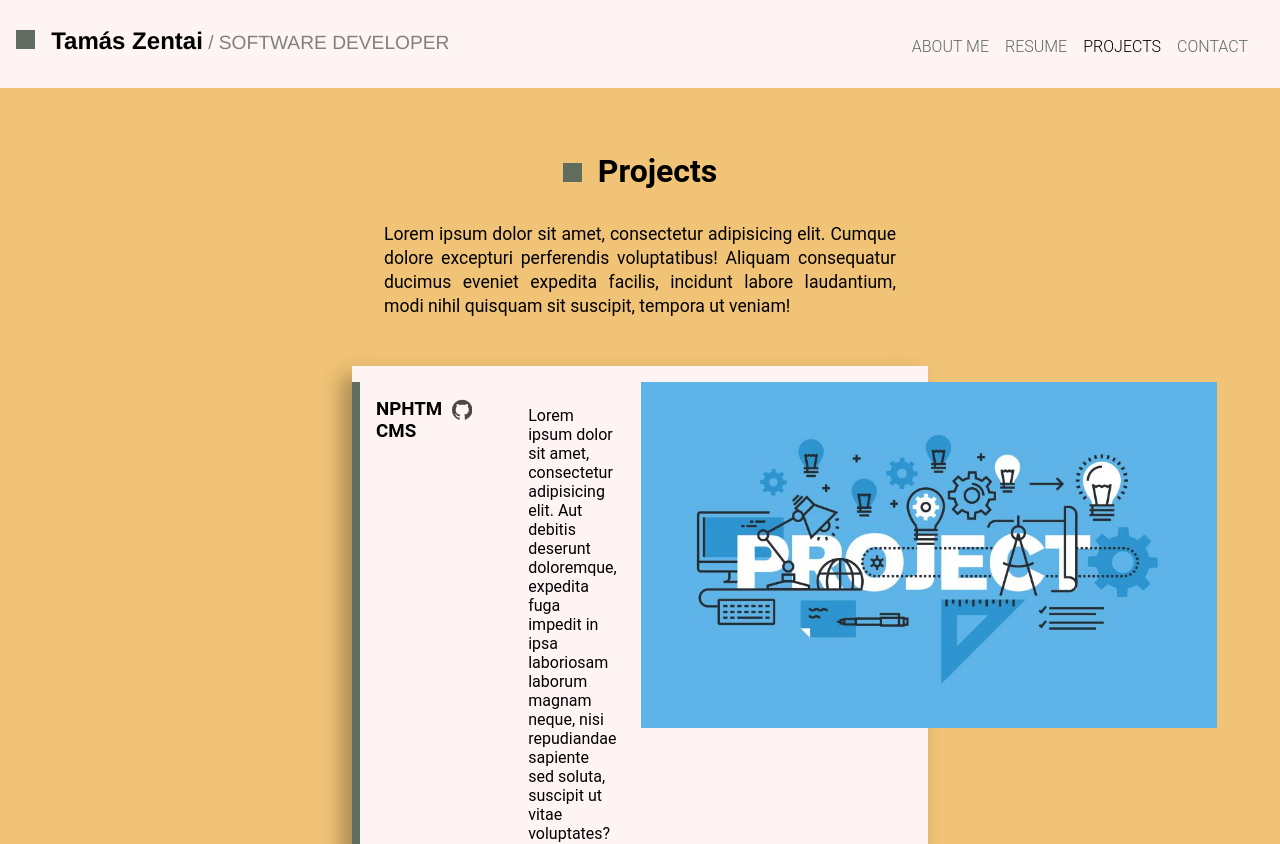
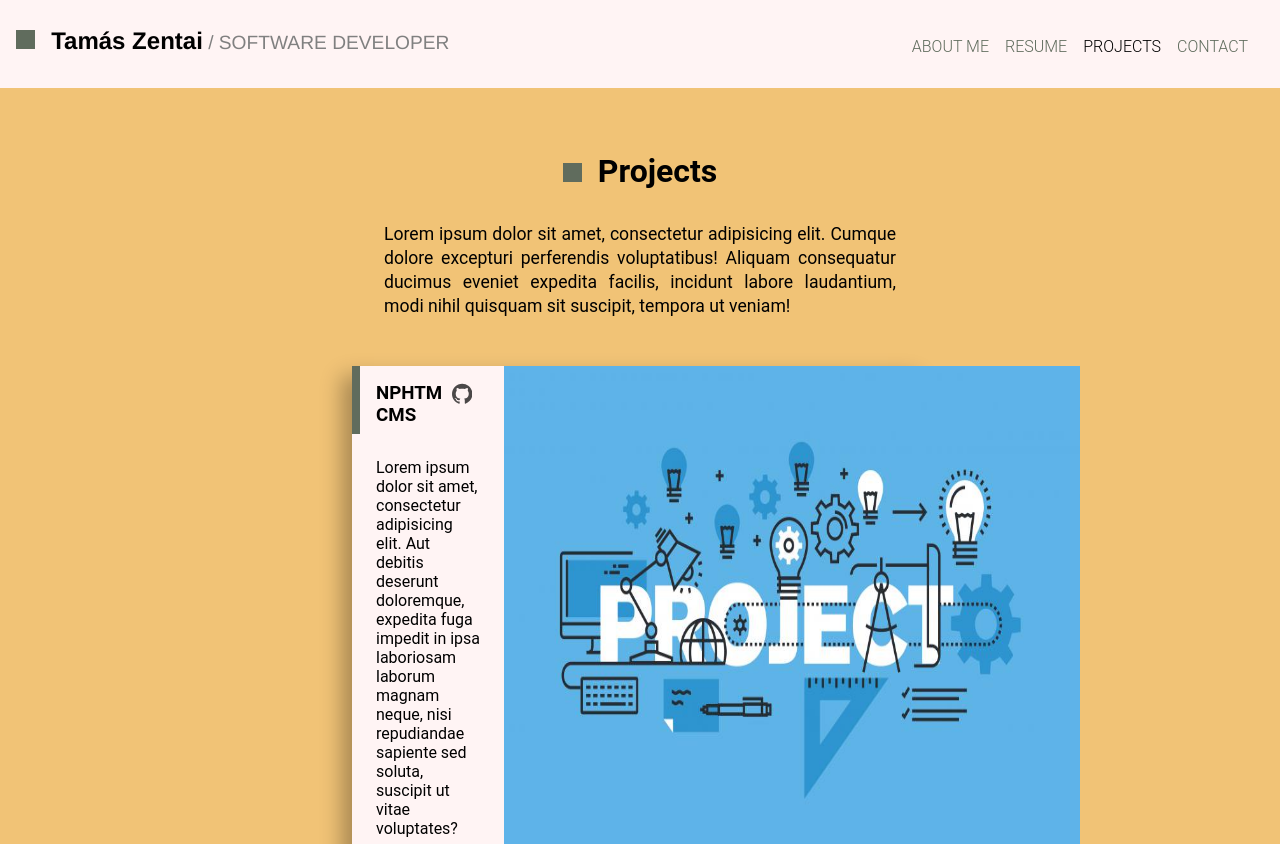
Before and after one commit to tamaszentai/portfolio2023, a Nuxt app: page /projects in a window 1280 px wide. Shown: the top 844 px of the page. Built offline with nearby package versions, Linux system fonts and the light colour scheme.

Commit message:
more css

```diff
--- a/pages/projects.vue
+++ b/pages/projects.vue
@@ -9,16 +9,16 @@
     </header>
     <main>
       <div class="project">
+          <div class="project-information">
         <div class="project-header">
           <h3 id="title">NPHTM CMS</h3>
           <svg height="32px" id="Layer_1" viewBox="0 0 32 32" width="30px" xml:space="preserve" xmlns="http://www.w3.org/2000/svg" xmlns:xlink="http://www.w3.org/1999/xlink"><path clip-rule="evenodd" d="M16.003,0C7.17,0,0.008,7.162,0.008,15.997  c0,7.067,4.582,13.063,10.94,15.179c0.8,0.146,1.052-0.328,1.052-0.752c0-0.38,0.008-1.442,0-2.777  c-4.449,0.967-5.371-2.107-5.371-2.107c-0.727-1.848-1.775-2.34-1.775-2.34c-1.452-0.992,0.109-0.973,0.109-0.973  c1.605,0.113,2.451,1.649,2.451,1.649c1.427,2.443,3.743,1.737,4.654,1.329c0.146-1.034,0.56-1.739,1.017-2.139  c-3.552-0.404-7.286-1.776-7.286-7.906c0-1.747,0.623-3.174,1.646-4.292C7.28,10.464,6.73,8.837,7.602,6.634  c0,0,1.343-0.43,4.398,1.641c1.276-0.355,2.645-0.532,4.005-0.538c1.359,0.006,2.727,0.183,4.005,0.538  c3.055-2.07,4.396-1.641,4.396-1.641c0.872,2.203,0.323,3.83,0.159,4.234c1.023,1.118,1.644,2.545,1.644,4.292  c0,6.146-3.74,7.498-7.304,7.893C19.479,23.548,20,24.508,20,26c0,2,0,3.902,0,4.428c0,0.428,0.258,0.901,1.07,0.746  C27.422,29.055,32,23.062,32,15.997C32,7.162,24.838,0,16.003,0z" fill="#000" fill-rule="evenodd"/><g/><g/><g/><g/><g/><g/></svg>
-
         </div>
-
         <p id="description">Lorem ipsum dolor sit amet, consectetur adipisicing elit. Aut debitis deserunt doloremque,
           expedita fuga
           impedit in ipsa laboriosam laborum magnam neque, nisi repudiandae sapiente sed soluta, suscipit ut vitae
           voluptates?</p>
+          </div>
 
         <img src="../assets/images/project.jpg" alt="project image">
       </div>
@@ -108,7 +108,20 @@ h1 {
     }
 
     .project {
+        padding: 0;
         display: flex;
+        position: relative;
+
+    }
+
+    .project-information {
+        display: flex;
+        flex-direction: column;
+    }
+
+    .project img {
+        display: block;
+        height: auto;
     }
 }
 
```
